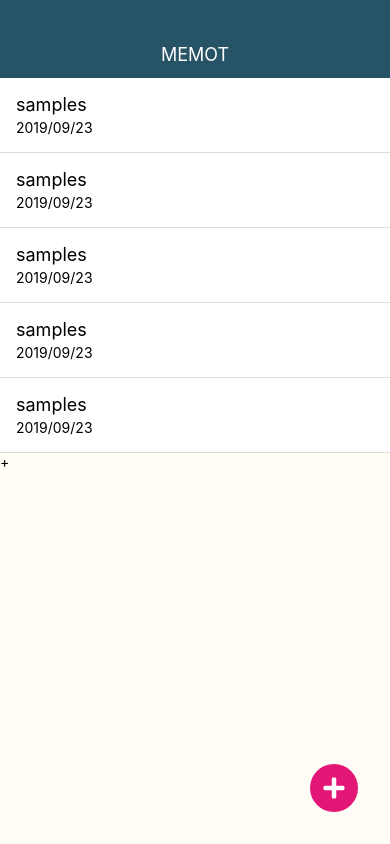
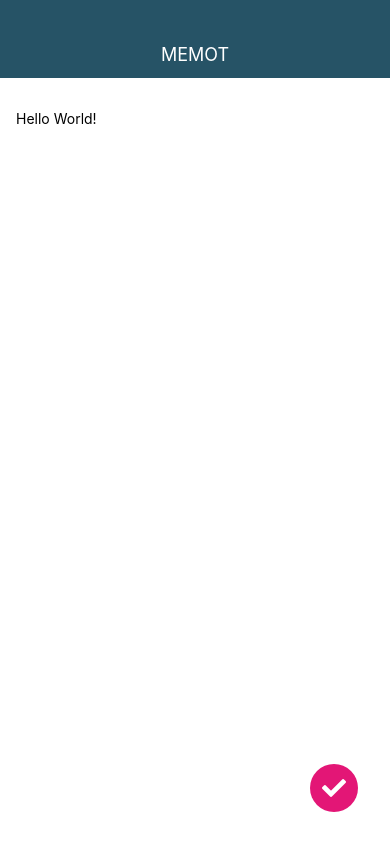
Before and after one commit to tomo0314/test-MemoApp, a React Native app: screen / in a window 390 px wide. Built offline with nearby package versions, Linux system fonts and the light colour scheme.

Commit message:
Create MemoEditScreen

```diff
--- a/App.js
+++ b/App.js
@@ -2,12 +2,17 @@
 import { StyleSheet, View } from 'react-native';
 import Appbar from './src/components/Appbar';
 import MemoListScreen from './src/screens/MemoListScreen'
+import MemoDetailScreen from './src/screens/MemoDetailScreen'
+import MemoEditScreen from './src/screens/MemoEditScreen'
+
 
 export default function App() {
   return (
     <View style={styles.container}>
     <Appbar />
-    <MemoListScreen />
+    {/* <MemoListScreen /> */}
+    {/* <MemoDetailScreen /> */}
+    <MemoEditScreen />
     </View>
   );
 }
--- a/src/elements/CircleButton.js
+++ b/src/elements/CircleButton.js
@@ -7,6 +7,7 @@
 const CustomIcon = createIconSet({
     pencil: '\uf303',
     plus: '\uf067',
+    check: '\uf00c',
     }, 'FontAwsome');
 
 class CircleButton extends React.Component{
--- /dev/null
+++ b/src/screens/MemoEditScreen.js
@@ -0,0 +1,37 @@
+import React from 'react';
+import { StyleSheet, View, TextInput } from 'react-native';
+
+import CircleButton from '../elements/CircleButton';
+
+
+class MemoEditScreen extends React.Component {
+    render() {
+        return (
+            <View style={styles.container}>
+                <View style={styles.memoEditInput}>
+                    <TextInput style={styles.textInput} multiline value='Hello World!' />
+                </View>
+                <CircleButton name='check' />
+            </View>
+        );
+    }
+}
+
+const styles = StyleSheet.create({
+    container: {
+        flex: 1,
+        width: '100%',
+    },
+
+    memoEditInput: {
+        backgroundColor: '#fff',
+        flex: 1,
+        paddingTop: 32,
+        paddingBottom: 32,
+        paddingRight: 16,
+        paddingLeft: 16,
+        fontSize: 16,
+    }
+});
+
+export default MemoEditScreen;
```
